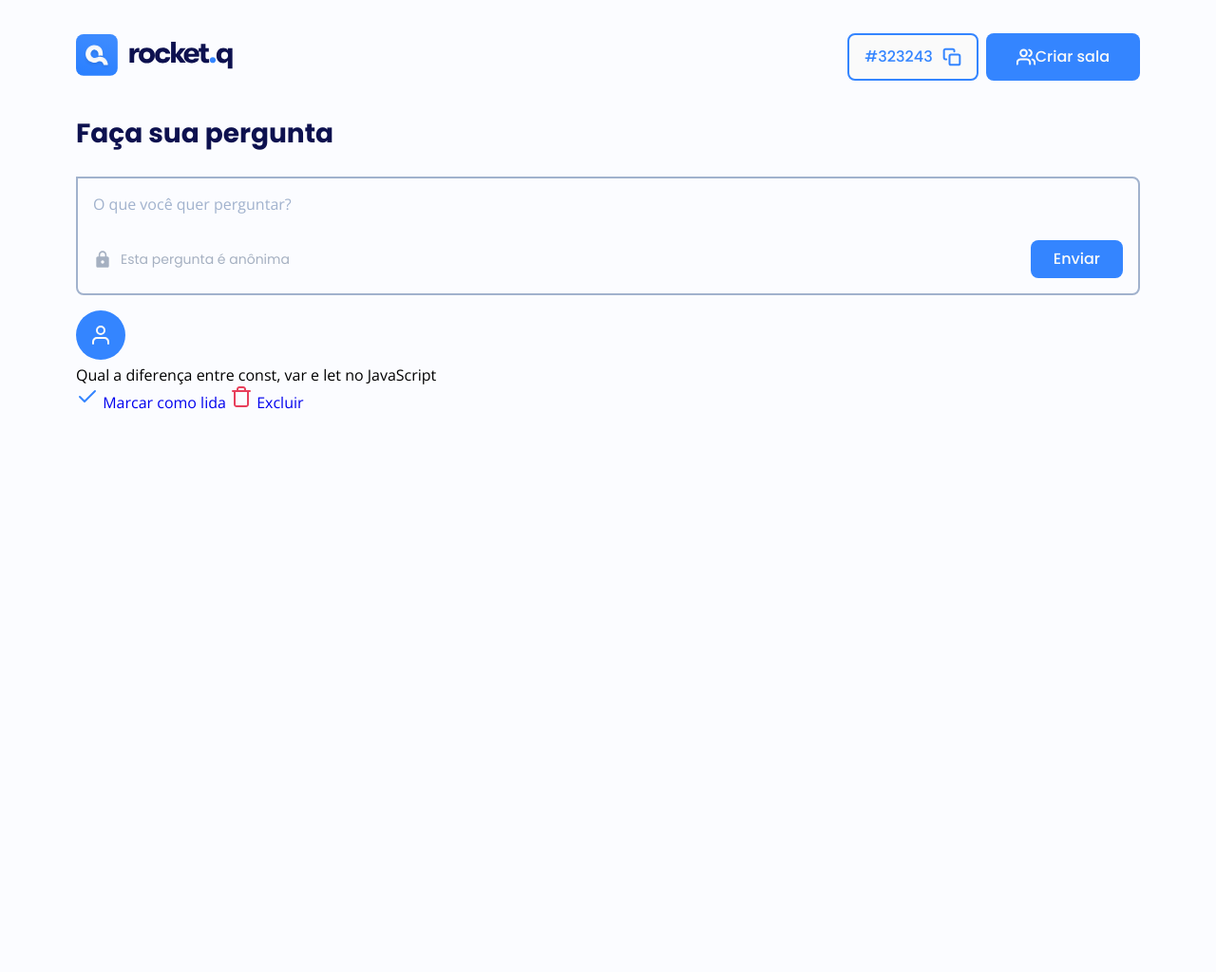
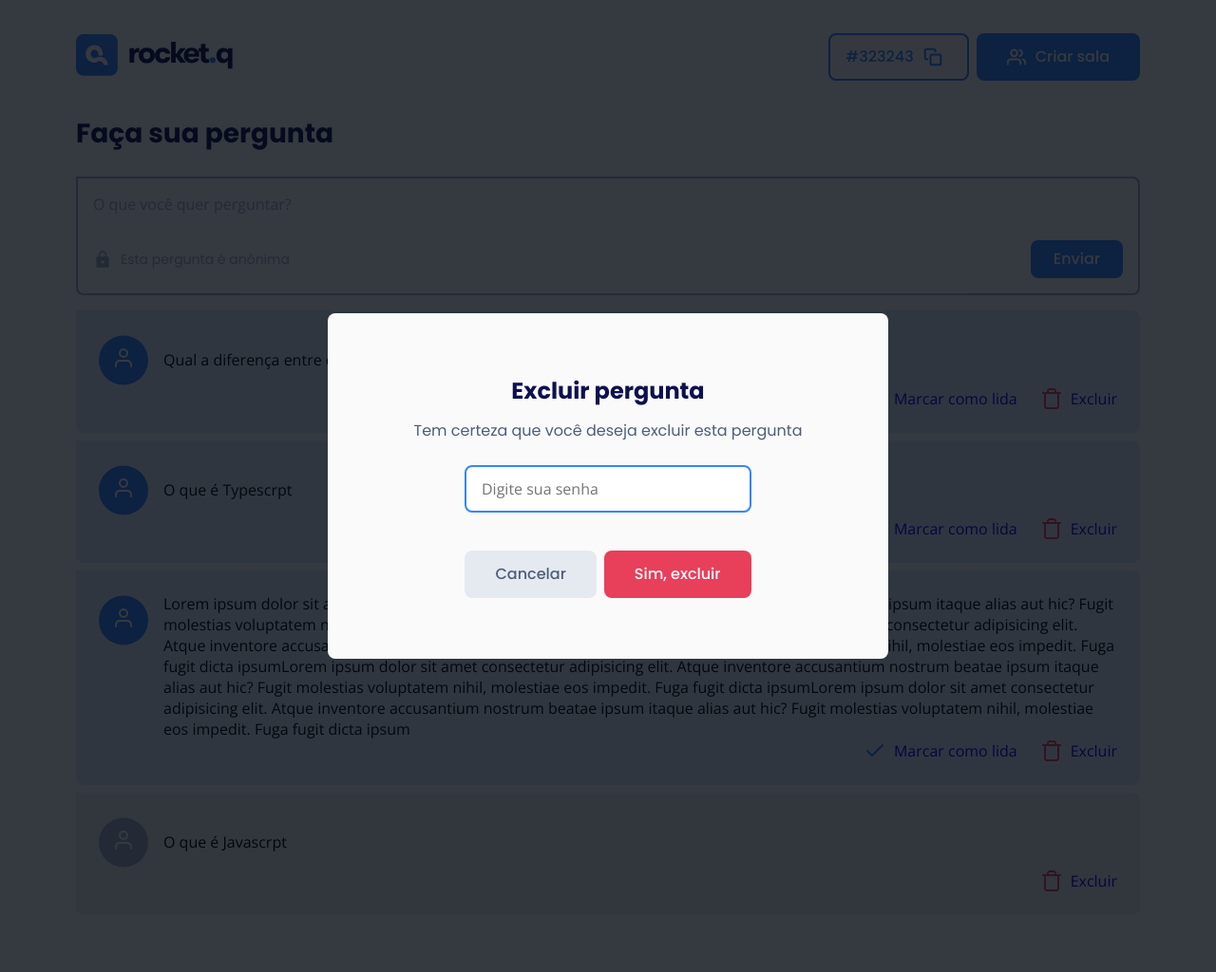
Before and after one commit to FabioPegoraro/NLW6-RoquetQ, a web app: file room.html in a window 1280 px wide. Shown: the whole page at 95% size. Run offline with its HTML, style and script files only (its server is not run), Linux system fonts and the light colour scheme.

Commit message:
Inclusão do Modal, e finalização do html e css

```diff
--- a/room.html
+++ b/room.html
@@ -11,6 +11,7 @@
     <!--CSS-->
     <link rel="stylesheet" href="styles/global.css">
     <link rel="stylesheet" href="styles/room.css">
+    <link rel="stylesheet" href="styles/modal.css">
 
     <!--Fonts-->
     <link rel="preconnect" href="https://fonts.gstatic.com">
@@ -59,10 +60,11 @@
             <section id="questions">
                 <h2 class="sr-only">Perguntas da comunidade</h2>
                 <div class="questions">
+
                     <div class="question-wrapper">
                         <div class="question-content">
                             <div class="user">
-                                <img src="assets/Avatar.svg" alt="">
+                                <img src="assets/user.svg" alt="Avatar">
                             </div>
                             <div class="question">
                                 <p>Qual a diferença entre const, var e let no JavaScript</p>
@@ -79,6 +81,67 @@
                             </a>
                         </div>
                     </div>
+
+                    <div class="question-wrapper">
+                        <div class="question-content">
+                            <div class="user">
+                                <img src="assets/user.svg" alt="Avatar">
+                            </div>
+                            <div class="question">
+                                <p>O que é Typescrpt</p>
+                            </div>
+                        </div>
+                        <div class="actions">
+                            <a href="#" class="check">
+                                <img src="assets/check.svg" alt="Marcar como lida">
+                                Marcar como lida
+                            </a>
+                            <a href="#" class="delete">
+                                <img src="assets/trash.svg" alt="Excluir">
+                                Excluir
+                            </a>
+                        </div>
+                    </div>
+
+                    <div class="question-wrapper">
+                        <div class="question-content">
+                            <div class="user">
+                                <img src="assets/user.svg" alt="Avatar">
+                            </div>
+                            <div class="question">
+                                <p>Lorem ipsum dolor sit amet consectetur adipisicing elit. Atque inventore accusantium nostrum beatae ipsum itaque alias aut hic? Fugit molestias voluptatem nihil, molestiae eos impedit. Fuga fugit dicta ipsum. Lorem ipsum dolor sit amet consectetur adipisicing elit. Atque inventore accusantium nostrum beatae ipsum itaque alias aut hic? Fugit molestias voluptatem nihil, molestiae eos impedit. Fuga fugit dicta ipsumLorem ipsum dolor sit amet consectetur adipisicing elit. Atque inventore accusantium nostrum beatae ipsum itaque alias aut hic? Fugit molestias voluptatem nihil, molestiae eos impedit. Fuga fugit dicta ipsumLorem ipsum dolor sit amet consectetur adipisicing elit. Atque inventore accusantium nostrum beatae ipsum itaque alias aut hic? Fugit molestias voluptatem nihil, molestiae eos impedit. Fuga fugit dicta ipsum</p>
+                            </div>
+                        </div>
+                        <div class="actions">
+                            <a href="#" class="check">
+                                <img src="assets/check.svg" alt="Marcar como lida">
+                                Marcar como lida
+                            </a>
+                            <a href="#" class="delete">
+                                <img src="assets/trash.svg" alt="Excluir">
+                                Excluir
+                            </a>
+                        </div>
+                    </div>
+
+                    <div class="question-wrapper read">
+                        <div class="question-content">
+                            <div class="user">
+                                <img src="assets/user.svg" alt="Avatar">
+                            </div>
+                            <div class="question">
+                                <p>O que é Javascrpt</p>
+                            </div>
+                        </div>
+                        <div class="actions">
+                            </a>
+                            <a href="#" class="delete">
+                                <img src="assets/trash.svg" alt="Excluir">
+                                Excluir
+                            </a>
+                        </div>
+                    </div>
+
                 </div>
             </section>
 
@@ -86,6 +149,25 @@
 
     </div>
 
+    <!-- MODAL -->
+
+    <div class="modal-wrapper active">
+        <div class="modal">
+            <h2>Excluir pergunta</h2>
+            <p>Tem certeza que você deseja excluir esta pergunta</p>
+
+            <form action="#">
+                <label class="sr-only" for-id="password">Digite sua senha admin</label>
+                <input type="password" id="password" name="password" placeholder="Digite sua senha">
+
+                <div class="buttons">
+                    <div class="button grey">Cancelar</div>
+                    <button class="red">Sim, excluir</button>
+                </div>
+            </form>
+        </div>
+    </div>
+
 </body>
 
 </html>
--- a/styles/global.css
+++ b/styles/global.css
@@ -19,6 +19,7 @@ html{
     --grey-dark: #4D5E77;
     --grey-blue: #A1B2CD;
     --grey-light: #E5EAF1;
+    --grey-medium: #eaecf2;
 
     font-size: 62.5%
 }
@@ -82,7 +83,7 @@ button:hover, .button:hover{
     filter: brightness(1.2);
 }
 
-button > img
+button > img,
 .button > img{
     margin-right: 1rem;
     width: 2rem;
@@ -95,7 +96,19 @@ button.outlined,
     border: .2rem solid var(--blue);
 }
 
-/* ----- header ----- */
+button.red,
+.button.red{
+    background: var(--red);
+    color: var(--white);
+}
+
+button.grey,
+.button.grey{
+    background: var(--grey-light);
+    color: var(--grey-dark);
+}
+
+/* ----- Header ----- */
 
 .content header{
     width: 80%;
--- a/styles/home.css
+++ b/styles/home.css
@@ -40,6 +40,7 @@ main h2{
 input{
     border: 0.2rem solid var(--grey-blue);
     padding: 0 1.6rem;
+    outline: none;
 }
 
 input, button, .button{
--- /dev/null
+++ b/styles/modal.css
@@ -0,0 +1,65 @@
+.modal-wrapper.active{
+    visibility: visible;
+    opacity: 1;
+}
+
+.modal-wrapper{
+    position: fixed;
+    width: 100vw;
+    height: 100vh;
+    top: 0;
+    left: 0;
+    display: flex;
+
+    background: rgba(4, 9, 17, .8);
+
+    visibility: hidden;
+    opacity: 0;
+
+}
+
+.modal-wrapper .modal h2{
+    font-size: 2.4rem;
+    font-weight: 700;
+    margin-bottom: 1.2rem;
+    color: var(--black);
+}
+
+.modal-wrapper .modal p{
+    margin-bottom: 2.4rem;
+    color: var(--grey-dark);
+}
+
+.modal-wrapper .modal input{
+    margin-bottom: 4rem;
+    padding: 1.3rem 1.6rem;
+    border: .2rem solid var(--blue);
+    outline: none;
+    width: min(70%, 30.2rem);
+
+}
+
+.modal-wrapper .modal{
+    width: min(59rem, 90%);
+    background: var(--white);
+    margin: auto;
+    border-radius: .8rem;
+    font-family: 'Poppins', sans-serif;
+    text-align: center;
+    padding: 6.4rem;
+}
+
+.modal-wrapper .modal .buttons{
+    display: flex;
+    align-items: center;
+    justify-content: center;
+}
+
+.modal-wrapper .modal .buttons > .button{
+    margin-right: .8rem;
+}
+
+.modal-wrapper .modal .buttons > button,
+.modal-wrapper .modal .buttons > .button{
+    padding: 1.3rem 3.2rem;
+}
--- a/styles/room.css
+++ b/styles/room.css
@@ -87,3 +87,61 @@
 }
 
 /* ----- Questions----- */
+
+
+.question-wrapper{
+    background: var(--ligth-blue);
+    margin-bottom: .8rem;
+    border-radius: 0 .8rem .8rem .8rem;
+    padding: 2.4rem;
+}
+
+.question-wrapper .question-content{
+    display: flex;
+    align-items: flex-start;
+
+}
+
+.question-wrapper .question-content .user{
+    background: var(--blue);
+    clip-path: circle();
+    padding: 1.4rem;
+}
+
+.question-wrapper .question-content p{
+    margin-left: 1.6rem;
+    word-break: break-word;
+    display: flex;
+    align-items: center;
+    min-height: 5.5rem;
+}
+
+.question-wrapper .actions{
+    display: flex;
+    align-items: center;
+    justify-content: flex-end;
+}
+
+.question-wrapper .actions > a {
+    display: flex;
+    align-items: center;
+}
+
+.question-wrapper .actions > a > img{
+    margin-right: .8rem;
+}
+
+/* a + a = significa pegar o irmão de A dentro de .actions*/
+.question-wrapper .actions > a + a{
+    margin-left: 2.4rem;
+}
+
+/* ----- Questions Read----- */
+
+.question-wrapper.read{
+    background: var(--grey-medium);
+}
+
+.question-wrapper.read .question-content .user{
+    background: var(--grey-blue);
+}
```
Also changed, not shown: assets/user.svg (added).
